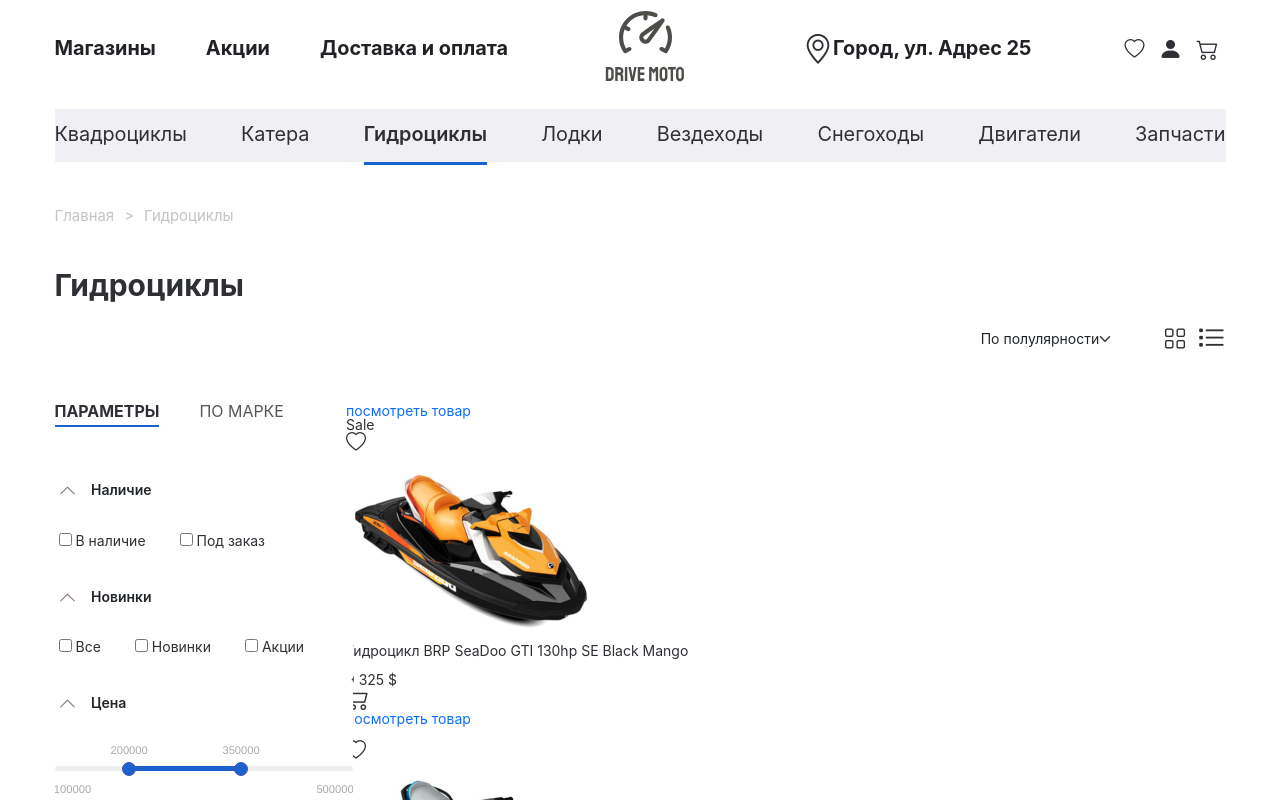
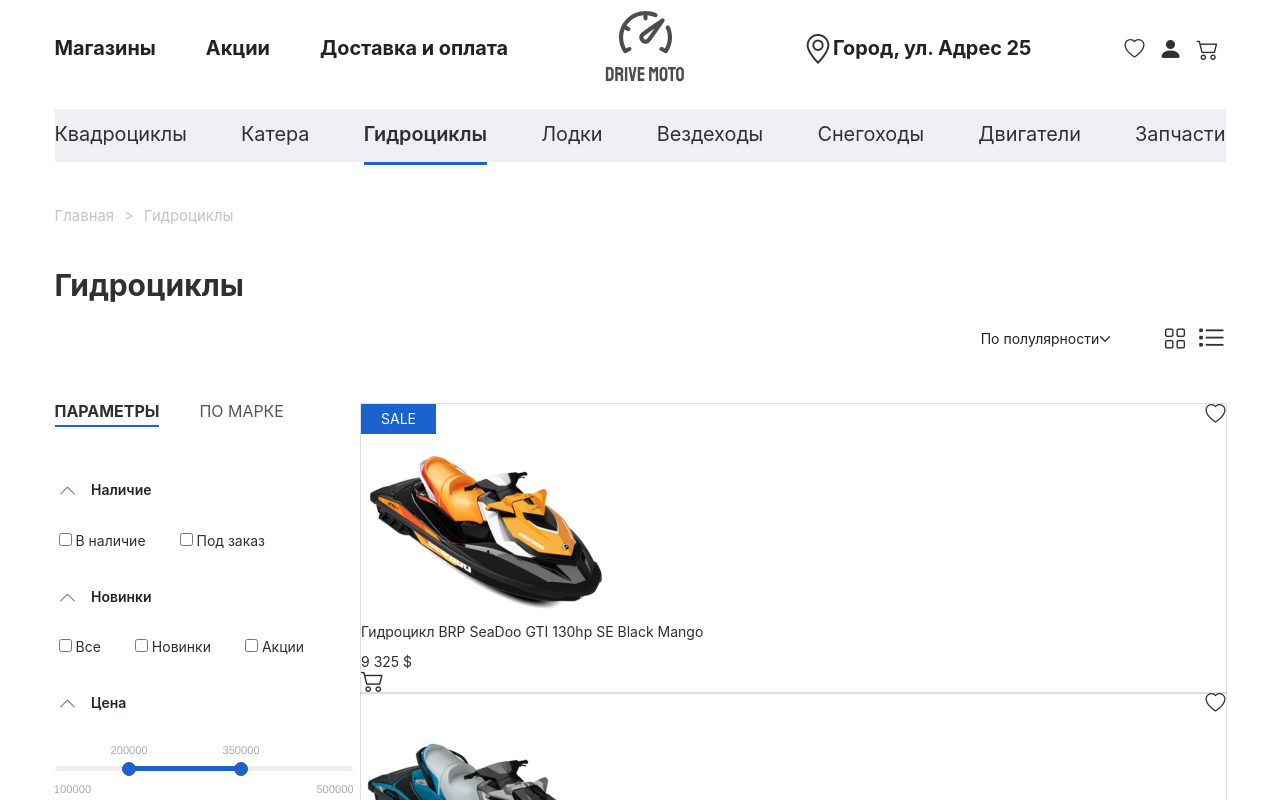
Before and after one commit to MariiaUdovytska/React-Online-store-Gidrotsikly, a React (Create React App) app in the folder react-online-store-gidrotsikly/: page / in a window 1280 px wide. Both pictures are taken after a click on the icon 1211 px from the left and 339 px from the top of the page. Shown: the top 800 px of the page. Built offline with nearby package versions, Linux system fonts and the light colour scheme.

Commit message:
add same styles for productCardList

```diff
--- a/react-online-store-gidrotsikly/src/JetSkisProducts.js
+++ b/react-online-store-gidrotsikly/src/JetSkisProducts.js
@@ -7,7 +7,6 @@
 class JetSkisProducts extends React.Component {
 	constructor(props) {
 		super(props);
-
 		this.state ={contItems:stockCardsJetSkis.length};
 	}
 
@@ -39,7 +38,7 @@
 		}
 		return(
 			<div className='jetskis-products'>
-				<ul className='jetskis-products__body'>
+				<ul className={((this.props.view === false)?'jetskis-products__body-list':'jetskis-products__body')}>
 					{arrayLi}
 				</ul>
 			</div>
--- a/react-online-store-gidrotsikly/src/css/jetSkisProducts.css
+++ b/react-online-store-gidrotsikly/src/css/jetSkisProducts.css
@@ -3,7 +3,6 @@
 	display: flex;
 	justify-content: center;
 }
-
 .jetskis-products__body{
 	display: flex;
 	flex-wrap: wrap;
@@ -20,3 +19,8 @@
 .jetskis-products__body-items-list{
 	min-width: 100%!important;
 }
+.jetskis-products__body-list{
+	min-width: 100%;
+	margin: 0px -15px;
+	padding-left: 0px;
+}
--- a/react-online-store-gidrotsikly/src/css/productCardList.css
+++ b/react-online-store-gidrotsikly/src/css/productCardList.css
@@ -0,0 +1,60 @@
+.card-m{
+	width: 100%;
+	height: 100%;
+}
+.card-list{
+	border: none!important;
+	outline: 1px solid rgba(0,0,0,.125);
+}
+.card-list__body{
+	width: 100%;
+	height: 100%;
+	display: flex;
+	flex-direction: column;
+	justify-content: space-between;
+	position: relative;
+}
+.card-list__body-hover{
+	display: none;
+	position: absolute;
+	width: 100%;
+	top: 50%;
+   transform: translate(0, -50%);
+	color: #2F3035;
+	text-align: center;
+}
+.card-list__body-hover:hover{
+	color: #2F3035;
+}
+.card-list__body-hover span{
+	font-size: 1.42rem;
+	padding: 17px 20px;
+	background: #FFFFFF;
+	opacity: 0.9;
+	box-shadow: 0px 0px 15px rgba(0, 0, 0, 0.2);
+	border-radius: 3px;
+}
+.card-m:hover{
+	outline: none;
+	box-shadow: 3px 3px 20px rgba(50, 50, 50, 0.25);
+	transition: box-shadow 0.3s ease-in-out;
+}
+.card-m:hover .card-list__body-hover{
+	display: block;
+	transition: display 0.5s ease-in-out;
+}
+
+
+.card-list__body-up{
+	display: flex;
+	flex-direction: row;
+	justify-content: space-between;
+}
+.card-list__body-up-sale{
+	background-color: #1C62CD;
+	color: #fff;
+	padding: 8px 20px;
+	text-transform: uppercase;
+	max-height: 30px;
+}
+.card-list__body-up-like{}
```
